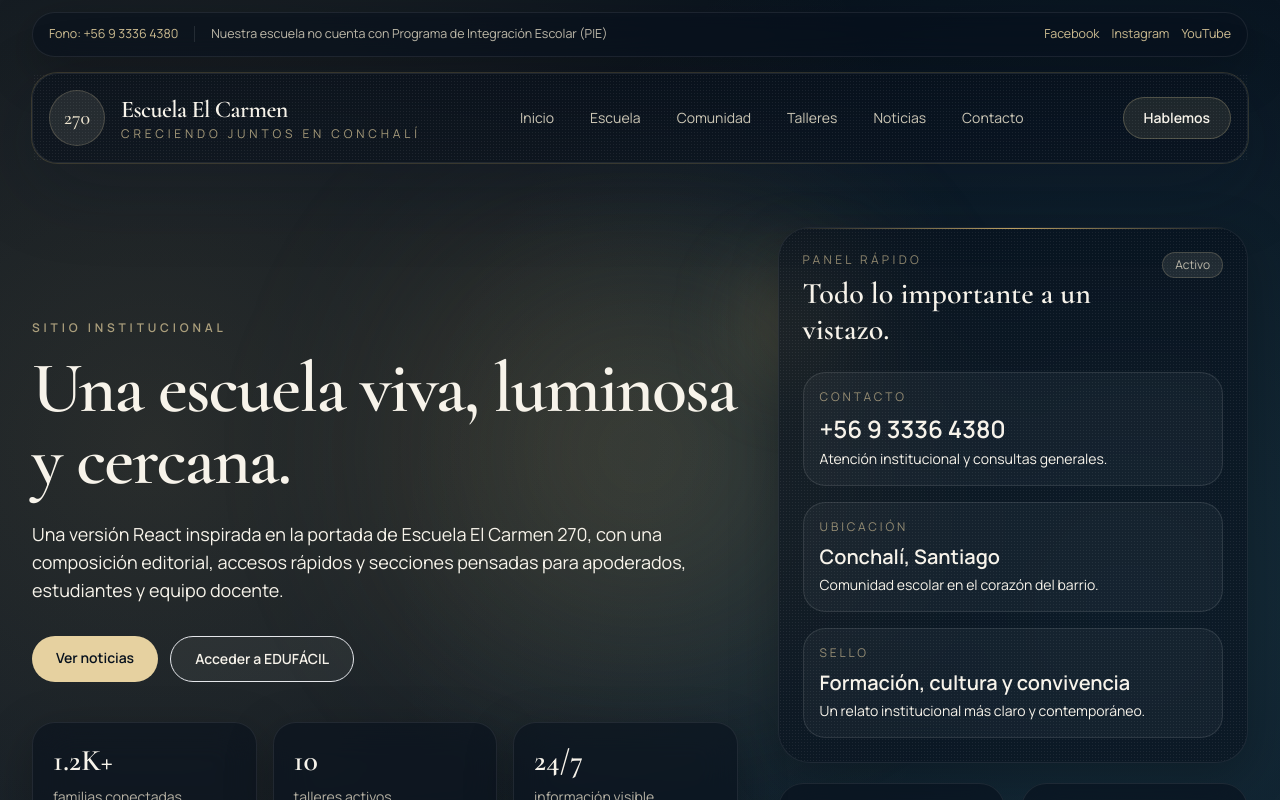
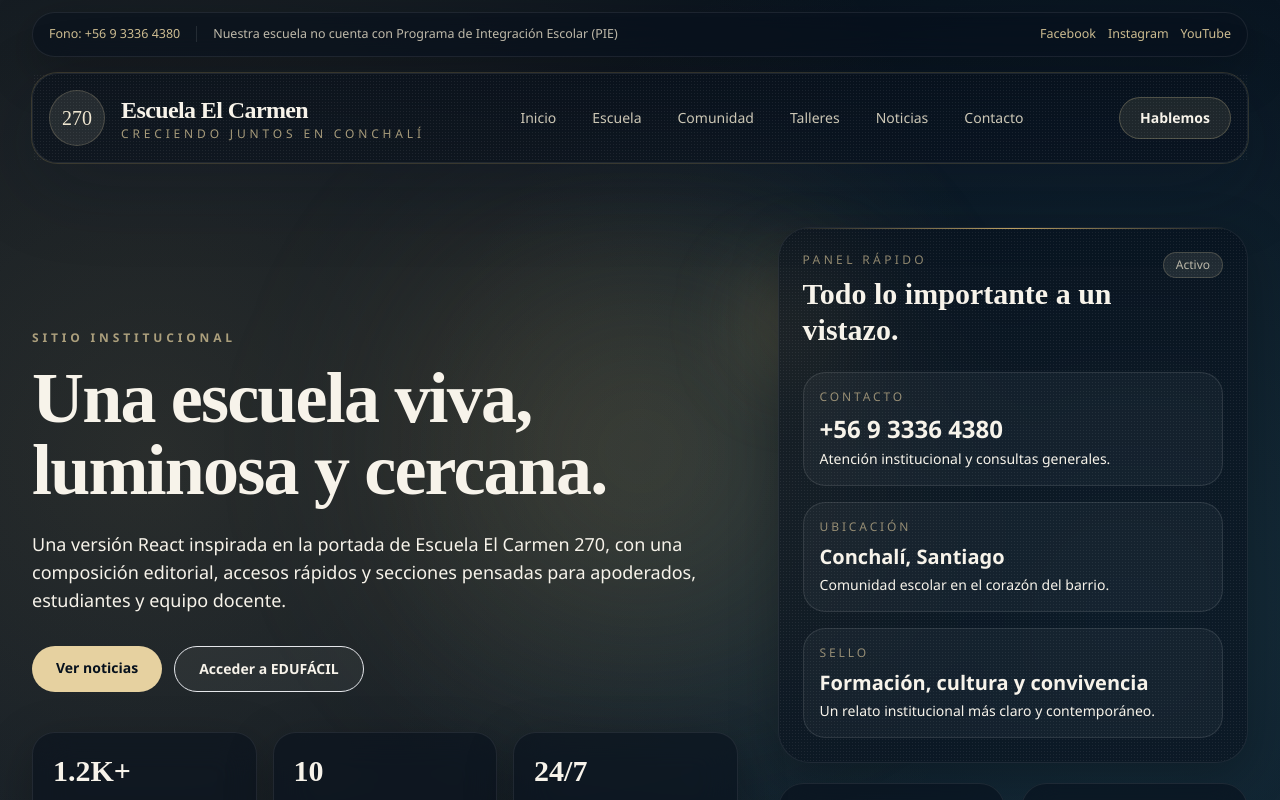
Before and after one commit to salvarezdres/restobar, a Next.js app: page / in a window 1280 px wide. Shown: the top 800 px of the page. Built offline with nearby package versions, Linux system fonts and the light colour scheme.

Commit message:
firebase

```diff
--- a/app/globals.css
+++ b/app/globals.css
@@ -4,6 +4,8 @@
 
 :root {
   color-scheme: dark;
+  --font-display: "Cormorant Garamond", "Times New Roman", serif;
+  --font-body: "Manrope", "Segoe UI", Arial, sans-serif;
 }
 
 html {
--- a/app/layout.tsx
+++ b/app/layout.tsx
@@ -1,18 +1,5 @@
 import type { Metadata } from "next";
-import { Cormorant_Garamond, Manrope } from "next/font/google";
 import "./globals.css";
-
-const cormorant = Cormorant_Garamond({
-  subsets: ["latin"],
-  weight: ["500", "600", "700"],
-  variable: "--font-display",
-});
-
-const manrope = Manrope({
-  subsets: ["latin"],
-  weight: ["400", "500", "600", "700", "800"],
-  variable: "--font-body",
-});
 
 export const metadata: Metadata = {
   title: "Escuela El Carmen 270",
@@ -26,9 +13,7 @@ export default function RootLayout({
 }>) {
   return (
     <html lang="es">
-      <body className={`${cormorant.variable} ${manrope.variable} font-[family-name:var(--font-body)] antialiased`}>
-        {children}
-      </body>
+      <body className="font-[family-name:var(--font-body)] antialiased">{children}</body>
     </html>
   );
 }
--- a/next.config.mjs
+++ b/next.config.mjs
@@ -1,5 +1,6 @@
 /** @type {import('next').NextConfig} */
 const nextConfig = {
+  output: "export",
   images: {
     unoptimized: true,
   },
```
